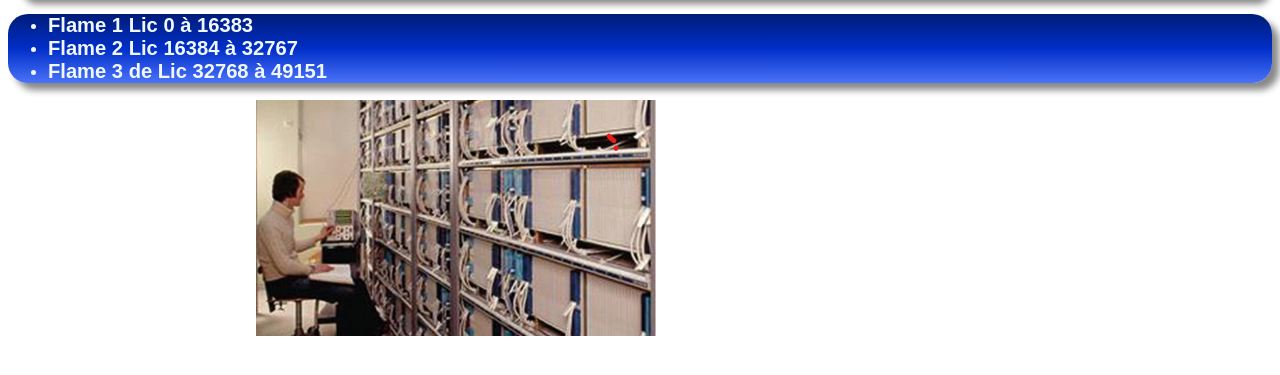
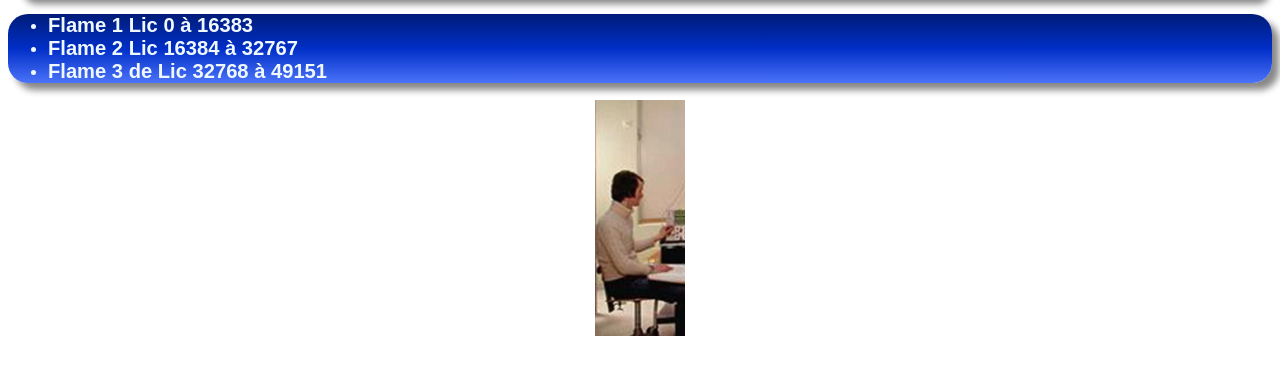
Before and after one commit to rafaelalencarcx/site-telecom, a plain HTML site: page poslic.html in a window 1280 px wide. Shown: the part 93-468 px from the top of the page. Drawn offline with Linux system fonts and the light colour scheme.

Commit message:
TESTE
TESTE

```diff
--- a/style.css
+++ b/style.css
@@ -139,7 +139,7 @@ span {
 
 
             height: 100vh;
-            width: 60vw;
+            width: 7vw;
         }
 
 
```
